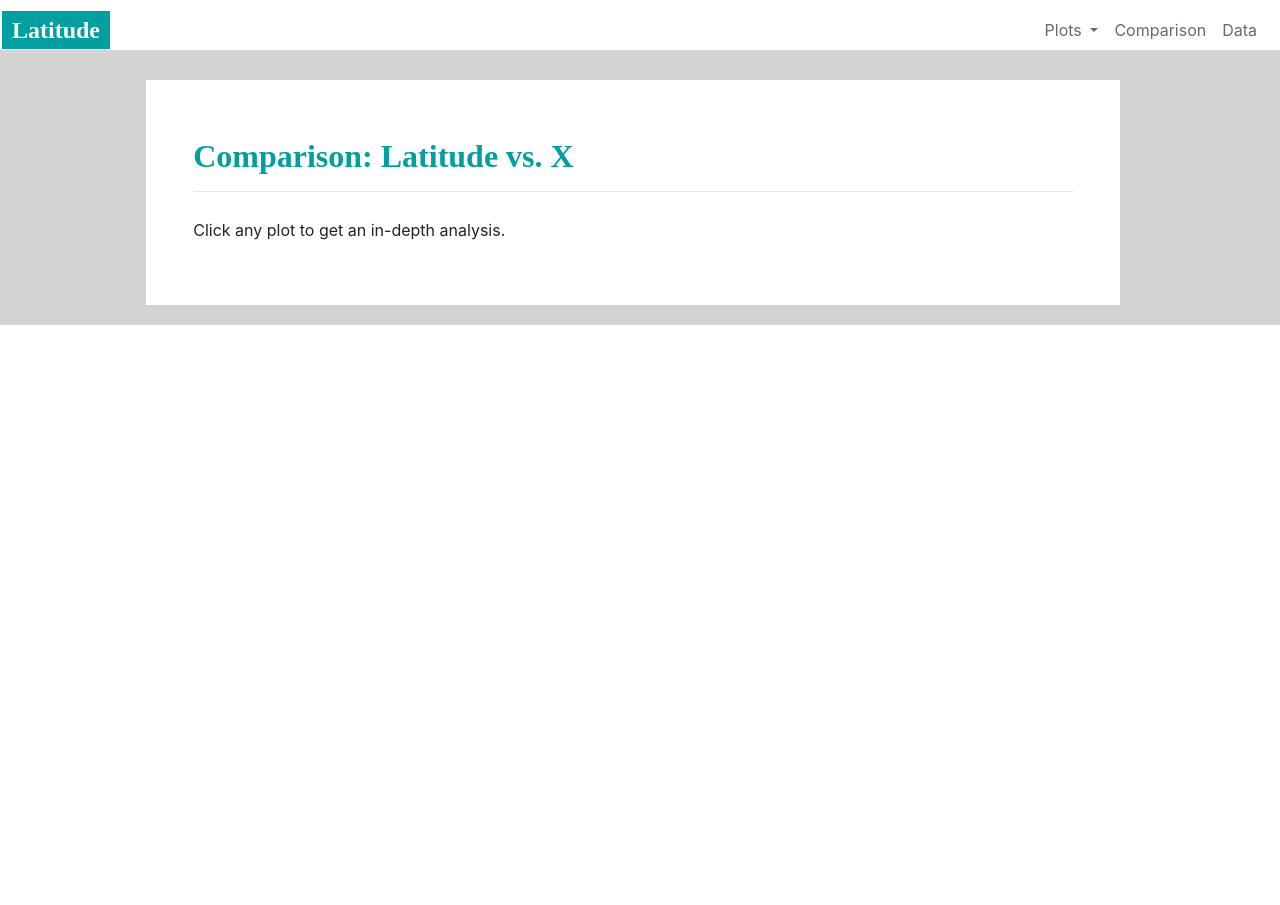
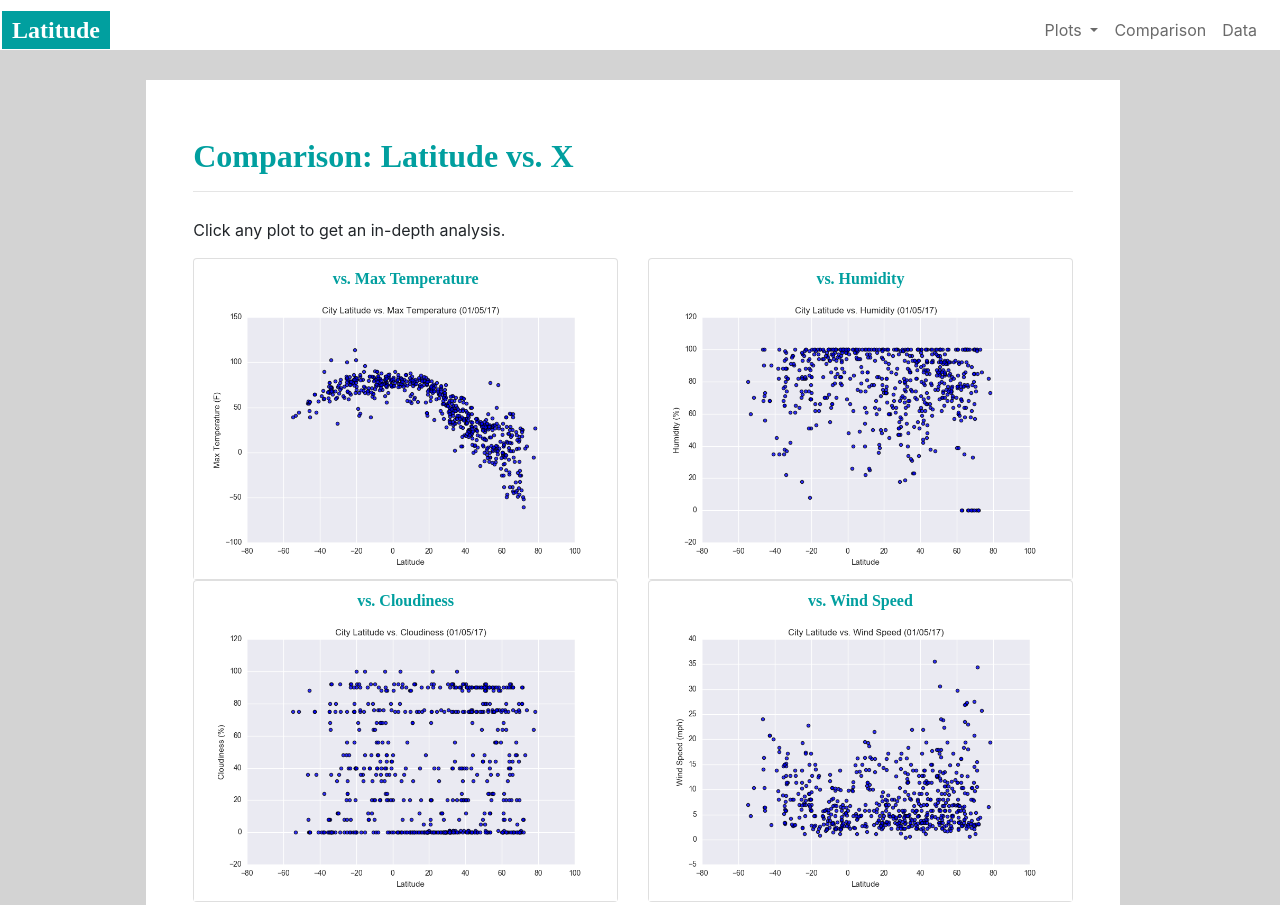
Before and after one commit to mbruns13/Web-Design-Challenge, a plain HTML site: page comparisons.html in a window 1280 px wide. Shown: the top 905 px of the page. Before the commit the page ends 800 px from the top, so only its background shows below. Drawn offline with nearby package versions, Linux system fonts and the light colour scheme.

Commit message:
working on comparisons page

```diff
--- a/assets/css/stylesheet.css
+++ b/assets/css/stylesheet.css
@@ -57,6 +57,13 @@ h2 {
     padding-top: 10px;
 }
 
+h6 {
+    color: #019f9f;
+    font-family: 'Times New Roman', Times, serif;
+    font-weight: bold;
+    padding-top: 10px;
+}
+
 .col-sm-7 {
     margin-top: 30px;
     margin-right: 5px;
@@ -84,6 +91,11 @@ h2 {
     margin-top: 30px;
     margin-bottom: 20px;
     padding: 4%;
+}
+
+.card-title {
+    text-align: center;
+    margin-bottom: 0px;
 }
 
 table {
--- a/comparisons.html
+++ b/comparisons.html
@@ -62,7 +62,42 @@
                 <p>
                     Click any plot to get an in-depth analysis.
                 </p>
-
+                <div class="row">
+                    <div class="col-md-6">
+                        <div class="card">
+                            <h6 class="card-title">vs. Max Temperature</h6>
+                            <a href="visualizations/maxtemp.html">
+                                <img class="card-img-top img-responsive" alt="Max Temperature Thumbnail" src="https://github.com/mbruns13/Web-Design-Challenge/blob/main/assets/images/Fig1.png?raw=true">
+                            </a>
+                        </div>
+                    </div>
+                    <div class="col-md-6">
+                        <div class="card">
+                            <h6 class="card-title">vs. Humidity</h6>
+                            <a href="visualizations/humidity.html">
+                                <img class="card-img-top img-responsive" alt="Humidity Thumbnail" src="https://github.com/mbruns13/Web-Design-Challenge/blob/main/assets/images/Fig2.png?raw=true" />
+                            </a>
+                        </div>
+                    </div>
+                </div>
+                <div class="row">
+                    <div class="col-md-6">
+                        <div class="card">
+                            <h6 class="card-title">vs. Cloudiness</h6>
+                            <a href="visualizations/cloudiness.html">
+                                <img class="card-img-top img-responsive" alt="Cloudiness Thumbnail" src="https://github.com/mbruns13/Web-Design-Challenge/blob/main/assets/images/Fig3.png?raw=true">
+                            </a>
+                        </div>
+                    </div>
+                    <div class="col-md-6">
+                        <div class="card">
+                            <h6 class="card-title">vs. Wind Speed</h6>
+                            <a href="visualizations/windspeed.html">
+                                <img class="card-img-top img-responsive" alt="Wind Speed Thumbnail" src="https://github.com/mbruns13/Web-Design-Challenge/blob/main/assets/images/Fig4.png?raw=true" />
+                            </a>
+                        </div>
+                    </div>
+                </div>
             </div>
         </div>
     </div>
```
